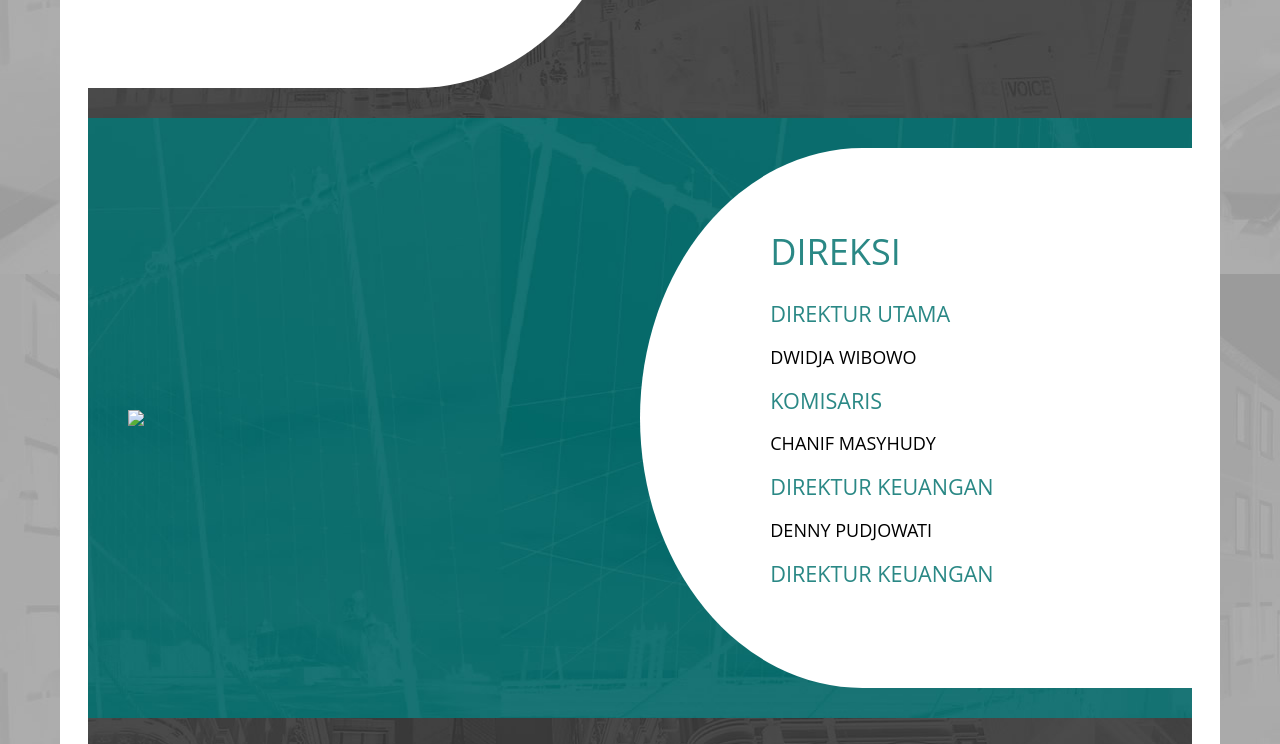
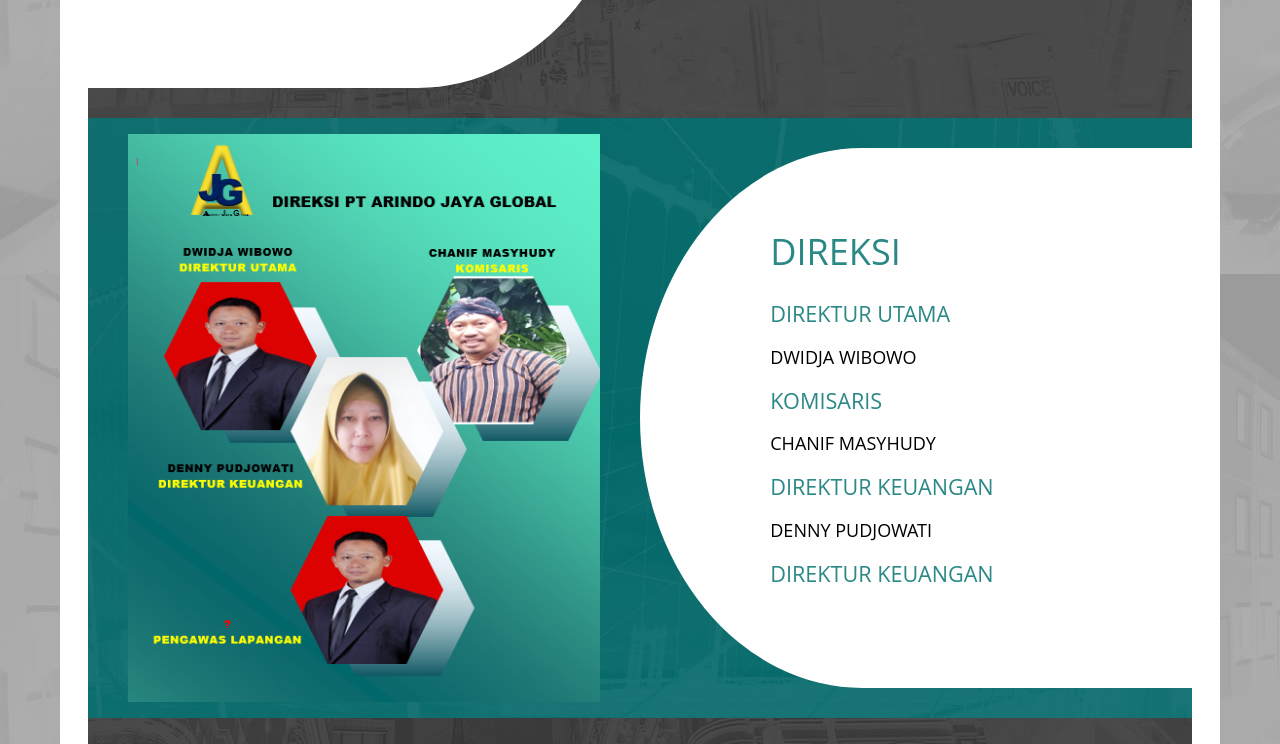
Before and after one commit to ptarindojayaglobal/ptarindojayaglobal.github.io, a plain HTML site: page index.html in a window 1280 px wide. Shown: the part 2486-3230 px from the top of the page. Drawn offline with Linux system fonts and the light colour scheme.

Commit message:
Update index.html

```diff
--- a/index.html
+++ b/index.html
@@ -159,7 +159,7 @@ http://www.templatemo.com/tm-482-strip
                 </section> <!-- #about -->
                 <section id="tm-section-4" class="row tm-section">
                     <div class="col-xs-12 col-sm-6 col-md-6 col-lg-5 col-xl-6 tm-contact-left">
-                        <img src="img/1.PNG alt="Image" class="img-fluid tm-img">
+                        <img src="img/1.PNG" alt="Image" class="img-fluid tm-img">
                     </div>
 
                     <div class="tm-white-curve-right col-xs-12 col-sm-6 col-md-6 col-lg-7 col-xl-6">
```
